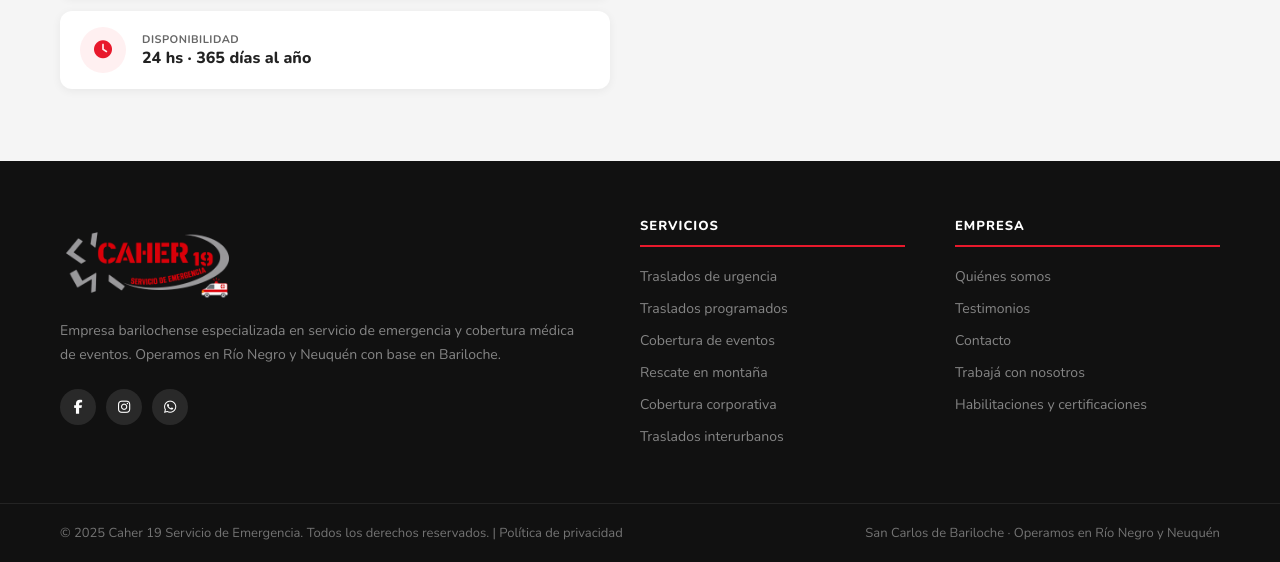
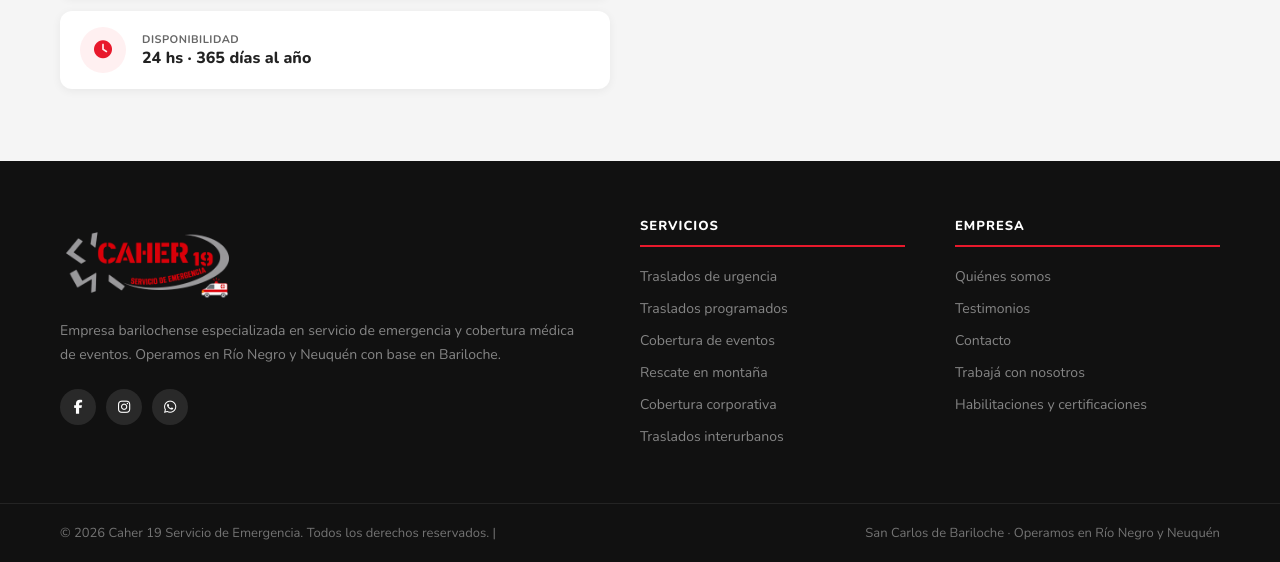
Before and after one commit to caher1915-ambu/web-caher, a plain HTML site: page index.html in a window 1280 px wide. Shown: the part 4360-4922 px from the top of the page. Drawn offline with nearby package versions, Linux system fonts and the light colour scheme.

Commit message:
Update index.html

```diff
--- a/index.html
+++ b/index.html
@@ -1003,7 +1003,7 @@
     <div class="footer-bottom">
       <div class="container">
         <div class="footer-bottom-inner">
-          <span>© 2025 Caher 19 Servicio de Emergencia. Todos los derechos reservados. | <a href="#">Política de privacidad</a></span>
+          <span>© 2026 Caher 19 Servicio de Emergencia. Todos los derechos reservados. | <a href="#"></a></span>
           <span>San Carlos de Bariloche · Operamos en Río Negro y Neuquén</span>
         </div>
       </div>
```
